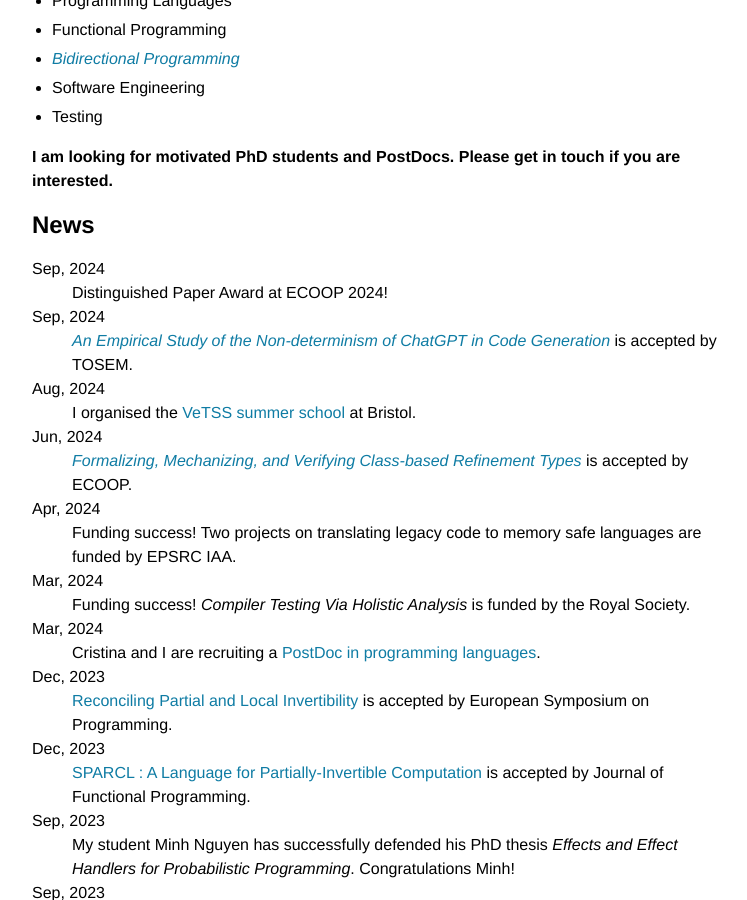
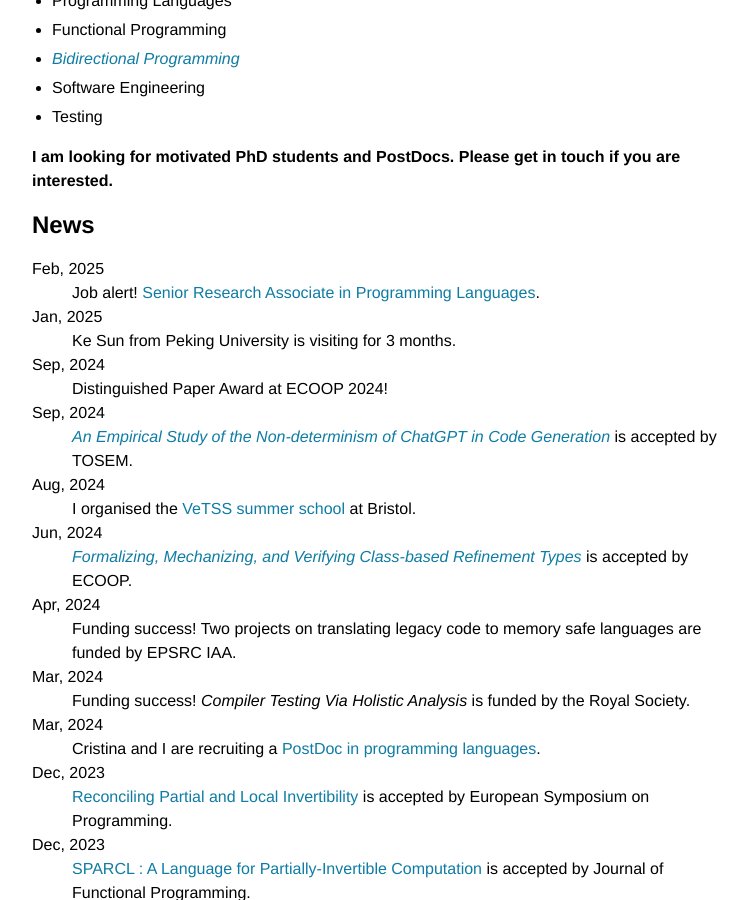
Before and after one commit to mengwangoxf/mengwangoxf.github.io, a Jekyll site: the page built from index.md, in a window 1280 px wide and 900 px high, scrolled down 805 px. Shown: the whole window, without its empty margins (258-1005 px from the left). Built offline with Jekyll 4.4.1, drawn with Linux system fonts in a browser that asks for light colours.

Commit message:
Update index.md

```diff
--- a/index.md
+++ b/index.md
@@ -28,6 +28,11 @@ The central theme of his research is to apply theoretical rigour to practical pr
 
 
 ## News
+Feb, 2025
+: Job alert! [Senior Research Associate in Programming Languages](https://www.bristol.ac.uk/jobs/find/details/?jobId=372879&jobTitle=Senior%20Research%20Associate%20in%20Programming%20Languages).
+
+Jan, 2025
+: Ke Sun from Peking University is visiting for 3 months.
 
 Sep, 2024
 : Distinguished Paper Award at ECOOP 2024!
```
